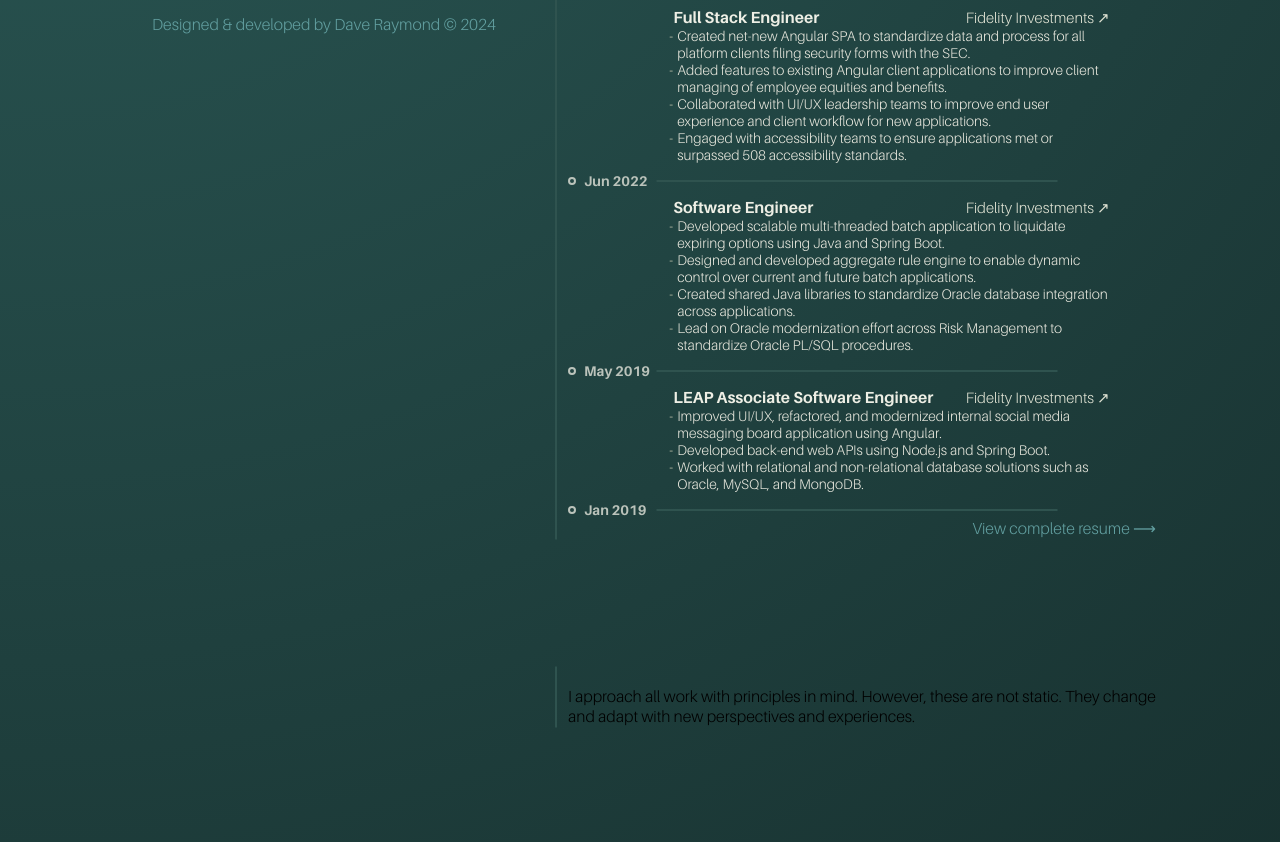
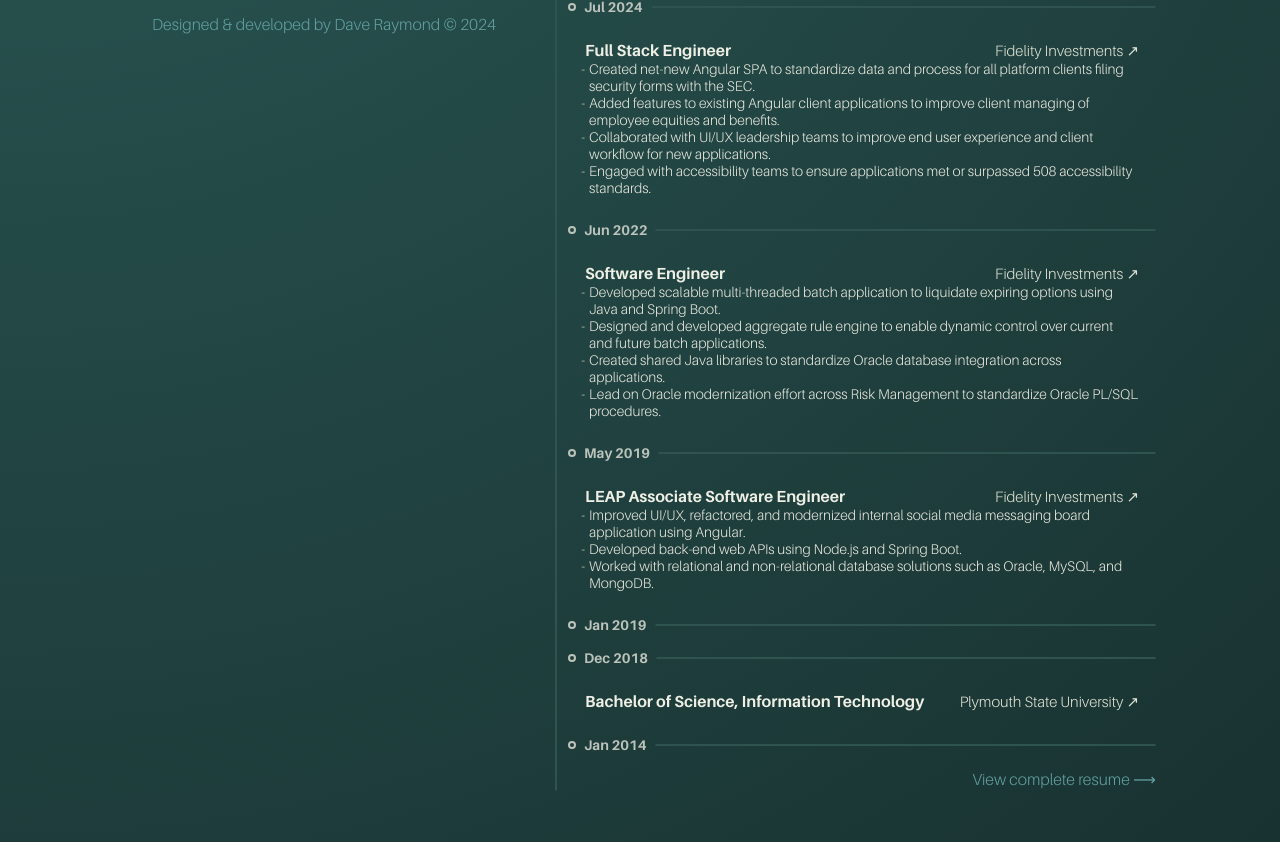
Before and after one commit to ravedaymond/portfolio-daveraymond.dev, a SvelteKit app in the folder frontend/: page / in a window 1280 px wide. Shown: the part 658-1500 px from the top of the page. Built offline with nearby package versions, Linux system fonts and the light colour scheme.

Commit message:
Removed unecessary div wrapper for experience items with time elements. Updated css.

```diff
--- a/frontend/src/routes/+page.svelte
+++ b/frontend/src/routes/+page.svelte
@@ -135,7 +135,6 @@
 		</section>
 		<section id="experience">
 			<h2 class="sr-only">Experience</h2>
-			<div class="exp-container">
 			<time datetime="2024-07">Jul 2024</time>
 			<a href="https://www.fidelity.com/" target="_blank" rel="external noopener noreferrer nofollow">
 				<section class="exp-details">
@@ -166,8 +165,6 @@
 					</ul>
 				</section>
 			</a>
-			</div>
-			<div class="exp-container">
 			<time datetime="2022-06">Jun 2022</time>
 			<a href="https://www.fidelity.com/" target="_blank" rel="external noopener noreferrer nofollow">
 				<section class="exp-details">
@@ -197,8 +194,6 @@
 					</ul>
 				</section>
 			</a>
-			</div>
-			<div class="exp-container">
 			<time datetime="2019-05">May 2019</time>
 			<a href="https://jobs.fidelity.com/students/leap-program/" target="_blank" rel="external noreferrer noopener nofollow">
 				<section class="exp-details">
@@ -221,10 +216,19 @@
 					</ul>
 				</section>
 			</a>
-			</div>
-			<div class="exp-container">
 			<time datetime="2019-01">Jan 2019</time>
-			</div>
+			<time datetime="2018-12">Dec 2018</time>
+			<a href="https://www.plymouth.edu/" target="_blank" rel="external noreferrer noopener nofollow">
+				<section class="exp-details">
+					<hgroup>
+						<h3>Bachelor of Science, Information Technology</h3>
+						<p>
+							<span class="sr-only">at</span>Plymouth State University<span>&nbsp;&nearr;</span>
+						</p>
+					</hgroup>
+				</section>
+			</a>
+			<time datetime="2014-01">Jan 2014</time>
 			<div>
 				<a href="/resume.pdf" target="_blank">View complete resume <span>&xrarr;</span></a>
 			</div>
@@ -729,17 +733,10 @@
 		padding-top: 32px;
 	}
 
-	.exp-container {
+	#experience > time {
 		display: flex;
-	}
-
-	.exp-container > time {
-		display: flex;
-		position: relative;
 		align-items: center;
-		height: fit-content;
-		margin-top: -16px;
-		flex-basis: 15%;
+		margin-bottom: 16px;
 		font-size: 14px;
 		font-weight: 600;
 		color: var(--text-suppressed);
@@ -747,7 +744,7 @@
 		user-select: none;
 	}
 
-	.exp-container > time::before {
+	#experience > time::before {
 		content: "";
 		display: inline-block;
 		height: 4px;
@@ -757,19 +754,16 @@
 		border-radius: 50%;
 	}
 
-	.exp-container > time::after {
+	#experience > time::after {
 		content: "";
-		position: absolute;
-		left: 100%;
-		width: 400px;
+		left: 0;
+		margin-left: 8px;
+		flex-grow: 1;
 		border-radius: 4px;
 		border: 1px solid var(--main-section-border);
-
 	}
 
-	.exp-container > a {
-		display: flex;
-		flex-basis: 80%;
+	#experience > a {
 		text-decoration: none;
 	}
 
```
Also changed, not shown: 1 other file (tests, documents, lock files or other folders). Lines whose indentation alone changed are shown as unchanged.
